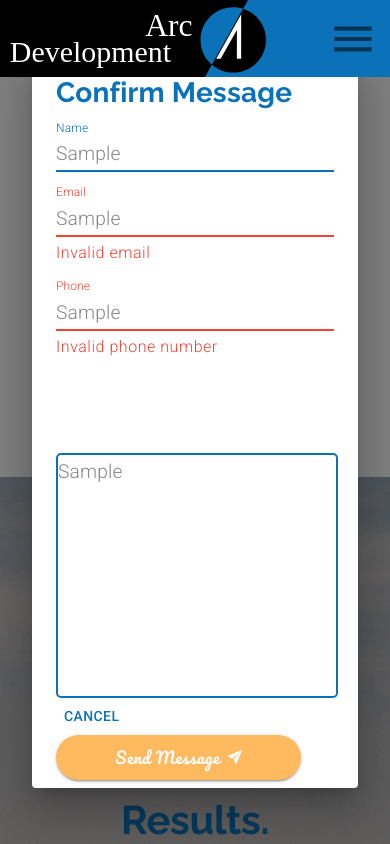
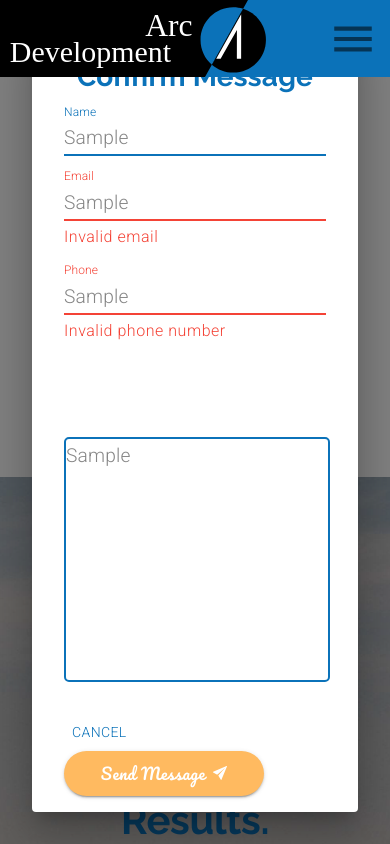
Before and after one commit to Jascha-Biederstedt/arcdevelopment, a React (Create React App) app: page /contact in a window 390 px wide. Both pictures are taken after typing "Sample", "Sample", "Sample", "Sample" into the empty fields and a click on the button "Send Message". Shown: the part 500-1344 px from the top of the page. Built offline with nearby package versions, Linux system fonts and the light colour scheme.

Commit message:
Make the dialog window responsive

```diff
--- a/src/components/Contact.js
+++ b/src/components/Contact.js
@@ -75,6 +75,9 @@ const useStyles = makeStyles(theme => ({
     '&:hover': {
       backgroundColor: theme.palette.secondary.light,
     },
+    [theme.breakpoints.down('xs')]: {
+      width: 200,
+    },
   },
 }));
 
@@ -87,6 +90,7 @@ const Contact = ({ setValue }) => {
   const theme = useTheme();
   const matchesMD = useMediaQuery(theme.breakpoints.down('md'));
   const matchesSM = useMediaQuery(theme.breakpoints.down('sm'));
+  const matchesXS = useMediaQuery(theme.breakpoints.down('xs'));
 
   const [name, setName] = useState('');
 
@@ -292,11 +296,25 @@ const Contact = ({ setValue }) => {
           </Grid>
         </Grid>
       </Grid>
-      <Dialog open={open} onClose={closeDialog}>
+      <Dialog
+        open={open}
+        onClose={closeDialog}
+        PaperProps={{
+          style: {
+            padding: matchesXS
+              ? '0.5em'
+              : matchesSM
+              ? '2em'
+              : matchesMD
+              ? '2em 5em'
+              : '5em 10em',
+          },
+        }}
+      >
         <DialogContent>
           <Grid container direction="column">
             <Grid item>
-              <Typography variant="h4" gutterBottom>
+              <Typography variant="h4" align="center" gutterBottom>
                 Confirm Message
               </Typography>
             </Grid>
@@ -344,9 +362,13 @@ const Contact = ({ setValue }) => {
               />
             </Grid>
           </Grid>
-          <Grid item container>
+          <Grid item container style={{ marginTop: '2em' }} alignItems="center">
             <Grid item>
-              <Button color="primary" onClick={closeDialog}>
+              <Button
+                color="primary"
+                onClick={closeDialog}
+                style={{ fontWeight: 300 }}
+              >
                 Cancel
               </Button>
             </Grid>
```
